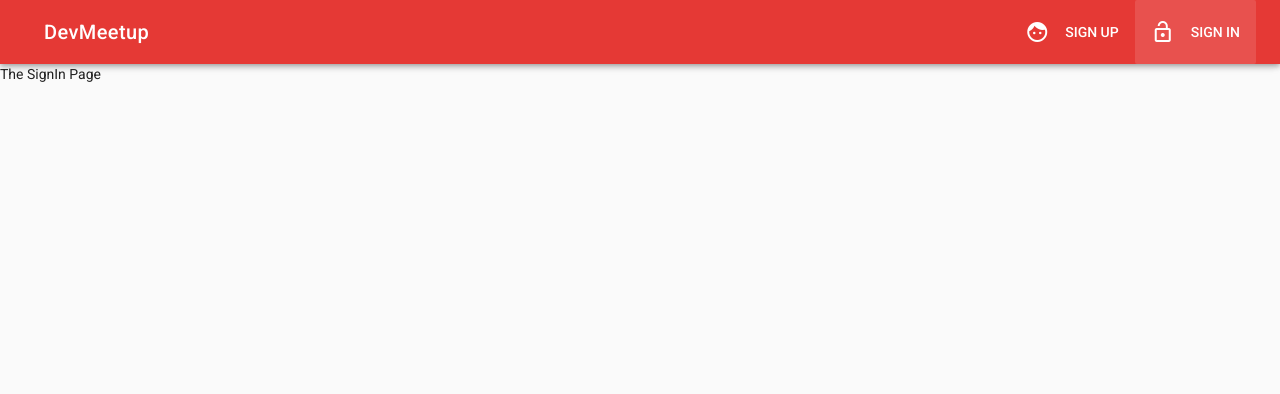
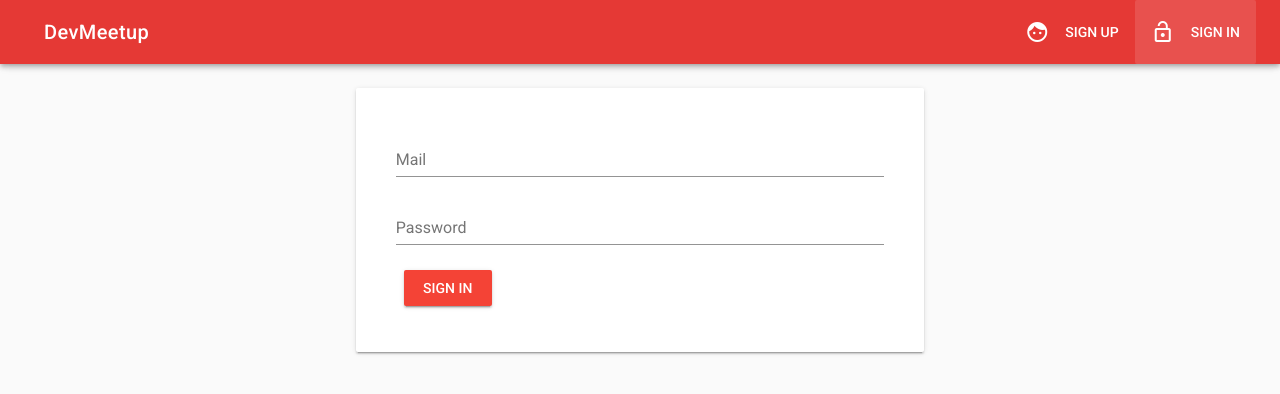
Before and after one commit to drizzersilverberg/vue-devmeetup, a Vue app: page /signin in a window 1280 px wide. Shown: the top 394 px of the page. Built offline with nearby package versions, Linux system fonts and the light colour scheme; no server answers.

Commit message:
signin and signup

```diff
--- a/src/components/User/Signin.vue
+++ b/src/components/User/Signin.vue
@@ -1,11 +1,77 @@
 <template lang="html">
-  <div>
-    <p>The SignIn Page</p>
-  </div>
+  <v-container>
+    <v-layout row>
+      <v-flex xs12 sm6 offset-sm3>
+        <v-card>
+          <v-card-text>
+            <v-container>
+              <form @submit.prevent="onSignin">
+                <v-layout row>
+                  <v-flex xs12>
+                    <v-text-field
+                      name="email"
+                      label="Mail"
+                      id="email"
+                      v-model="email"
+                      type="email"
+                      required
+                    ></v-text-field>
+                  </v-flex>
+                </v-layout>
+                <v-layout row>
+                  <v-flex xs12>
+                    <v-text-field
+                      name="password"
+                      label="Password"
+                      id="password"
+                      v-model="password"
+                      type="password"
+                      required
+                    ></v-text-field>
+                  </v-flex>
+                </v-layout>
+                <v-layout row>
+                  <v-flex xs12>
+                    <v-btn class="red white--text" type="submit">Sign In</v-btn>
+                  </v-flex>
+                </v-layout>
+              </form>
+            </v-container>
+          </v-card-text>
+        </v-card>
+      </v-flex>
+    </v-layout>
+  </v-container>
 </template>
 
 <script>
 export default {
+  data () {
+    return {
+      email: '',
+      password: ''
+    }
+  },
+  computed: {
+    user () {
+      return this.$store.getters.user
+    }
+  },
+  watch: {
+    user (value) {
+      if (value !== null && value !== undefined) {
+        this.$router.push('/')
+      }
+    }
+  },
+  methods: {
+    onSignin () {
+      this.$store.dispatch('signUserIn', {
+        email: this.email,
+        password: this.password
+      })
+    }
+  }
 }
 </script>
 
--- a/src/components/User/Signup.vue
+++ b/src/components/User/Signup.vue
@@ -5,7 +5,7 @@
         <v-card>
           <v-card-text>
             <v-container>
-              <form>
+              <form @submit.prevent="onSignup">
                 <v-layout row>
                   <v-flex xs12>
                     <v-text-field
@@ -37,7 +37,7 @@
                       label="Password Confirmation"
                       id="confirmPassword"
                       v-model="confirmPassword"
-                      type="confirmPassword"
+                      type="password"
                       :rules="[comparePasswords]"
                       required
                     ></v-text-field>
@@ -45,7 +45,7 @@
                 </v-layout>
                 <v-layout row>
                   <v-flex xs12>
-                    <v-btn type="submit">Sign Up</v-btn>
+                    <v-btn class="red white--text" type="submit">Sign Up</v-btn>
                   </v-flex>
                 </v-layout>
               </form>
@@ -69,14 +69,23 @@
     computed: {
       comparePasswords () {
         return this.password !== this.confirmPassword ? 'Password do not match' : ''
+      },
+      user () {
+        return this.$store.getters.user
+      }
+    },
+    watch: {
+      user (value) {
+        if (value !== null && value !== undefined) {
+          this.$router.push('/')
+        }
       }
     },
     methods: {
-      onSignUp () {
-        console.log({
+      onSignup () {
+        this.$store.dispatch('signUserUp', {
           email: this.email,
-          password: this.password,
-          confirmPassword: this.confirmPassword
+          password: this.password
         })
       }
     }
```
